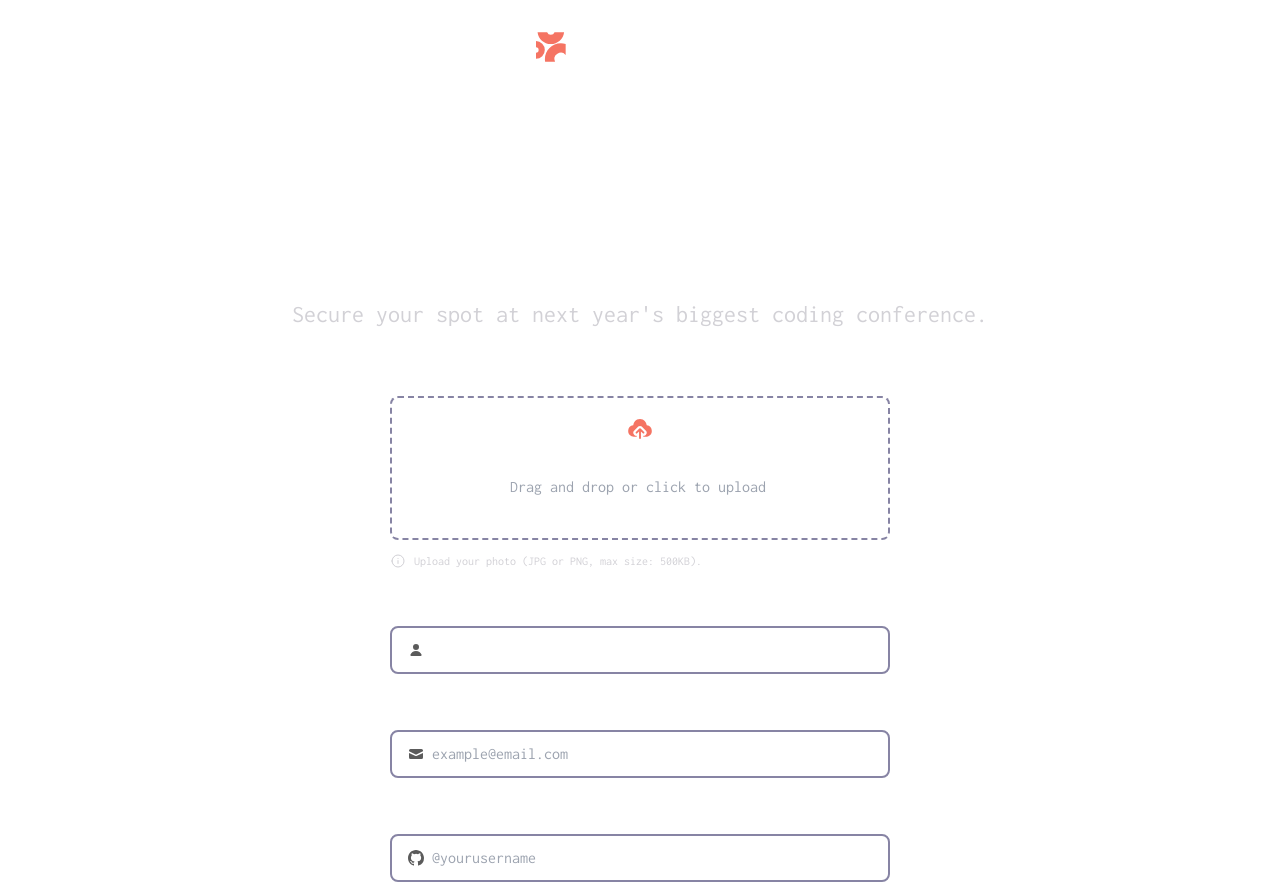
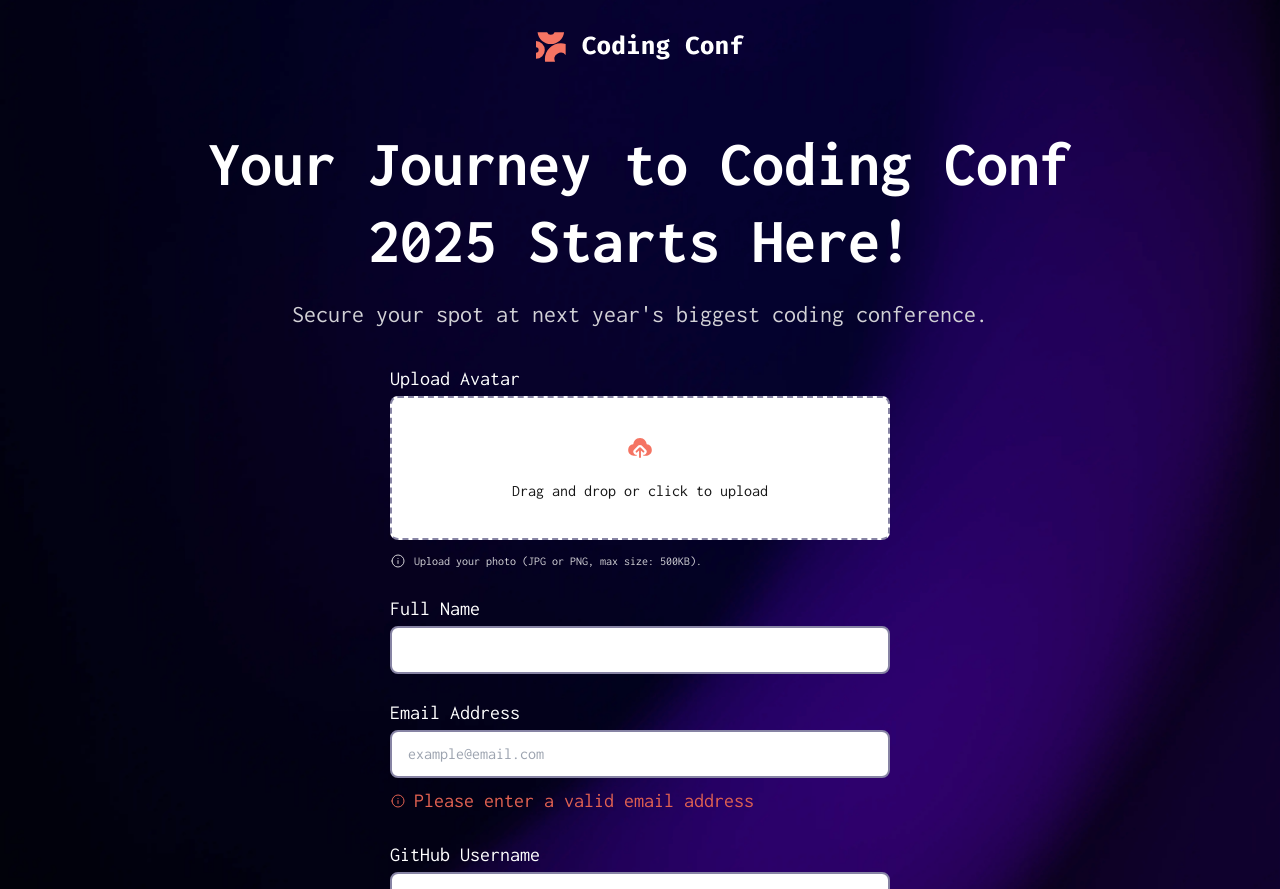
Before and after one commit to sksksk2024/ConferenceTicket, a React (Create React App) app in the folder frontend/: page / in a window 1280 px wide. Shown: the top 889 px of the page. Built offline with nearby package versions, Linux system fonts and the light colour scheme; a web font is replaced by a local one.

Commit message:
Frontend done

```diff
--- a/frontend/src/App.js
+++ b/frontend/src/App.js
@@ -1,10 +1,30 @@
 import Header from './components/Header';
 import Main from './components/Main';
 import Ticket from './components/Ticket';
+import BgMobile from './images/background-mobile.png';
+import BgTablet from './images/background-tablet.png';
+import BgDesktop from './images/background-desktop.png';
 
 function App() {
   return (
     <>
+      {/* Backgrounds */}
+      <img
+        src={BgMobile}
+        className="block sm:hidden -z-30 absolute top-0 left-0 bottom-0 min-h-[120vh] w-screen"
+        alt="background"
+      />
+      <img
+        src={BgTablet}
+        className="hidden sm:block -z-20 absolute top-0 left-0 bottom-0 min-h-[120vh] w-screen"
+        alt="background"
+      />
+      <img
+        src={BgDesktop}
+        className="hidden lg:block -z-10 absolute top-0 left-0 bottom-0 min-h-[120vh] w-screen"
+        alt="background"
+      />
+      {/* App */}
       <Header />
 
       <Main />
--- a/frontend/src/components/Form.jsx
+++ b/frontend/src/components/Form.jsx
@@ -1,7 +1,11 @@
+import { useState } from 'react';
 import Upload from './../images/icon-upload.svg';
 import Info from './../images/icon-info.svg';
+import InfoError from './../images/icon-info-error.svg';
 
 const Form = () => {
+  const [isHoveredImage, setIsHoveredImage] = useState(false);
+
   return (
     <form className="flex flex-col justify-center items-center gap-6 max-w-container-xs">
       {/* Image Input */}
@@ -12,23 +16,32 @@ const Form = () => {
         >
           Upload Avatar
         </label>
+        {/* SET BACKEND NEXT ERROR FOR NOT PUTTING VALID IMAGES */}
         <label
-          className="flex flex-col justify-center items-center input input-bordered flex items-center gap-2 h-144H
-                 border-2 border-dashed border-neutral-500 py-16P"
+          onMouseOver={() => setIsHoveredImage(!isHoveredImage)}
+          onMouseOut={() => setIsHoveredImage(!isHoveredImage)}
+          className={`flex flex-col justify-center items-center input input-bordered h-144H
+            gap-4     border-2 border-dashed border-neutral-500 cursor-pointer
+            ${isHoveredImage && 'bg-neutral-700'}`}
+        >
+          <div
+            className={`${
+              isHoveredImage &&
+              'p-8P bg-neutral-700 rounded-10BR border-2 border-neutral-500'
+            }`}
           >
             <img src={Upload} alt="put an image" />
-          <input
-            id="upload_avatar"
-            placeholder="Drag and drop or click to upload"
-            type=""
-            min={1}
-            max={20}
-            className="grow w-[260px]"
-            required
-          />
+          </div>
+          <p className={`${isHoveredImage && 'relative bottom-8I'}`}>
+            Drag and drop or click to upload
+          </p>
         </label>
-        <p className="flex gap-2 text-xs text-neutral-300 mt-4M">
-          <img src={Info} alt="info point" />
+        <p className="peer-invalid:hidden flex gap-2 text-xs text-neutral-300 mt-4M">
+          <img src={Info} alt="info point for uploading" />
+          Upload your photo (JPG or PNG, max size: 500KB).
+        </p>
+        <p className="peer-invalid:flex hidden gap-2 text-xs text-neutral-300 mt-4M">
+          <img src={Info} alt="info point for uploading" />
           Upload your photo (JPG or PNG, max size: 500KB).
         </p>
       </div>
@@ -41,27 +54,14 @@ const Form = () => {
         >
           Full Name
         </label>
-        <label
-          className="input input-bordered flex items-center gap-2
-        border-2 border-solid border-neutral-500"
-        >
-          <svg
-            xmlns="http://www.w3.org/2000/svg"
-            viewBox="0 0 16 16"
-            fill="currentColor"
-            className="h-4 w-4 opacity-70"
-          >
-            <path d="M8 8a3 3 0 1 0 0-6 3 3 0 0 0 0 6ZM12.735 14c.618 0 1.093-.561.872-1.139a6.002 6.002 0 0 0-11.215 0c-.22.578.254 1.139.872 1.139h9.47Z" />
-          </svg>
         <input
           id="full_name"
           type="text"
           min={1}
           max={20}
-            className="grow"
+          className="peer grow input input-bordered border-2 border-neutral-500 focus:invalid:border-orange-700 invalid:text-orange-700 cursor-pointer hover:bg-neutral-700"
           required
         />
-        </label>
       </div>
 
       {/* Email */}
@@ -72,29 +72,19 @@ const Form = () => {
         >
           Email Address
         </label>
-        <label
-          className="input input-bordered flex items-center gap-2
-        border-2 border-solid border-neutral-500"
-        >
-          <svg
-            xmlns="http://www.w3.org/2000/svg"
-            viewBox="0 0 16 16"
-            fill="currentColor"
-            className="h-4 w-4 opacity-70"
-          >
-            <path d="M2.5 3A1.5 1.5 0 0 0 1 4.5v.793c.026.009.051.02.076.032L7.674 8.51c.206.1.446.1.652 0l6.598-3.185A.755.755 0 0 1 15 5.293V4.5A1.5 1.5 0 0 0 13.5 3h-11Z" />
-            <path d="M15 6.954 8.978 9.86a2.25 2.25 0 0 1-1.956 0L1 6.954V11.5A1.5 1.5 0 0 0 2.5 13h11a1.5 1.5 0 0 0 1.5-1.5V6.954Z" />
-          </svg>
         <input
           id="email"
           type="email"
           min={1}
           max={20}
-            className="grow"
+          className="peer grow input input-bordered border-2 border-neutral-500 focus:invalid:border-orange-700 invalid:text-orange-700 cursor-pointer hover:bg-neutral-700"
           placeholder="example@email.com"
           required
         />
-        </label>
+        <div className="peer-invalid:flex hidden justify-start items-center gap-2 text-orange-700">
+          <img src={InfoError} alt="info point for email" />
+          <p>Please enter a valid email address</p>
+        </div>
       </div>
 
       {/* Github Username */}
@@ -105,28 +95,15 @@ const Form = () => {
         >
           GitHub Username
         </label>
-        <label
-          className="input input-bordered flex items-center gap-2
-        border-2 border-solid border-neutral-500"
-        >
-          <svg
-            xmlns="http://www.w3.org/2000/svg"
-            viewBox="0 0 16 16"
-            fill="currentColor"
-            className="h-4 w-4 opacity-70"
-          >
-            <path d="M8 0C3.58 0 0 3.58 0 8c0 3.54 2.29 6.53 5.47 7.59.4.07.55-.17.55-.38 0-.19-.01-.82-.01-1.49-2.01.37-2.53-.49-2.69-.94-.09-.23-.48-.94-.82-1.13-.28-.15-.68-.52-.01-.53.63-.01 1.08.58 1.23.82.72 1.21 1.87.87 2.33.66.07-.52.28-.87.51-1.07-1.78-.2-3.64-.89-3.64-3.95 0-.87.31-1.59.82-2.15-.08-.2-.36-1.01.08-2.1 0 0 .67-.21 2.2.82a7.54 7.54 0 0 1 4.01 0c1.53-1.03 2.2-.82 2.2-.82.44 1.09.16 1.9.08 2.1.51.56.82 1.28.82 2.15 0 3.07-1.87 3.75-3.65 3.95.29.25.54.73.54 1.48 0 1.07-.01 1.93-.01 2.2 0 .21.15.46.55.38A8.001 8.001 0 0 0 16 8c0-4.42-3.58-8-8-8z" />
-          </svg>
         <input
           id="github"
           type="text"
           min={1}
           max={20}
-            className="grow h-48H"
+          className="peer grow input input-bordered border-2 border-neutral-500 focus:invalid:border-orange-700 invalid:text-orange-700 cursor-pointer hover:bg-neutral-700"
           placeholder="@yourusername"
           required
         />
-        </label>
       </div>
 
       <button className="btn glass font-[800] text-neutral-900 text-lg min-w-container-200 w-[90vw] max-w-container-500 bg-orange-500 hover:bg-orange-700 rounded-10BR">
```
Also changed, not shown: frontend/src/images/icon-info-error.svg (added). Lines whose indentation alone changed are shown as unchanged.
